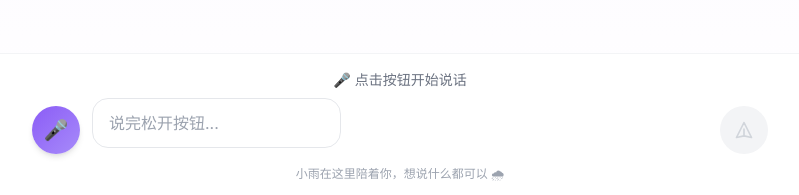
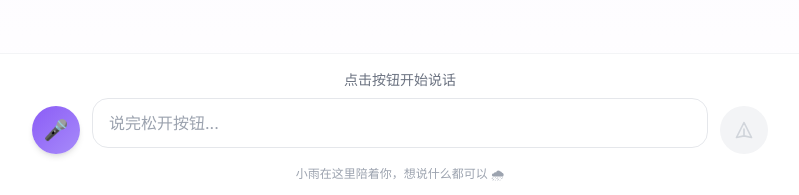
Before and after one commit to michaelqt007/lifecompass, a Next.js app: page / in a window 1280 px wide. Shown: the part 602-797 px from the top of the page, without its empty margins (240-1039 px from the left). Built offline with nearby package versions, Linux system fonts and the light colour scheme.

Commit message:
Fix: 输入框宽度限制 + 语音提示高度固定

```diff
--- a/src/app/page.tsx
+++ b/src/app/page.tsx
@@ -351,9 +351,9 @@ export default function Home() {
         <div className="max-w-3xl mx-auto px-4 py-4">
           {/* 语音模式提示 */}
           {isVoiceMode && (
-            <div className="mb-2 text-center">
+            <div className="mb-2 text-center h-5">
               <p className={`text-sm ${isRecording ? 'text-red-500 font-medium' : 'text-gray-500'}`}>
-                {isRecording ? '🔴 正在录音... 说完松开' : '🎤 点击按钮开始说话'}
+                {isRecording ? '🔴 正在录音... 说完松开' : '点击按钮开始说话'}
               </p>
             </div>
           )}
@@ -375,7 +375,7 @@ export default function Home() {
             )}
 
             {/* 输入框 */}
-            <div className="flex-grow relative">
+            <div className="flex-1 min-w-0 relative">
               <textarea
                 value={input}
                 onChange={(e) => setInput(e.target.value)}
@@ -386,7 +386,6 @@ export default function Home() {
                 style={{
                   minHeight: '48px',
                   maxHeight: '160px',
-                  width: 'auto',
                 }}
                 onInput={(e) => {
                   const target = e.target as HTMLTextAreaElement
```
